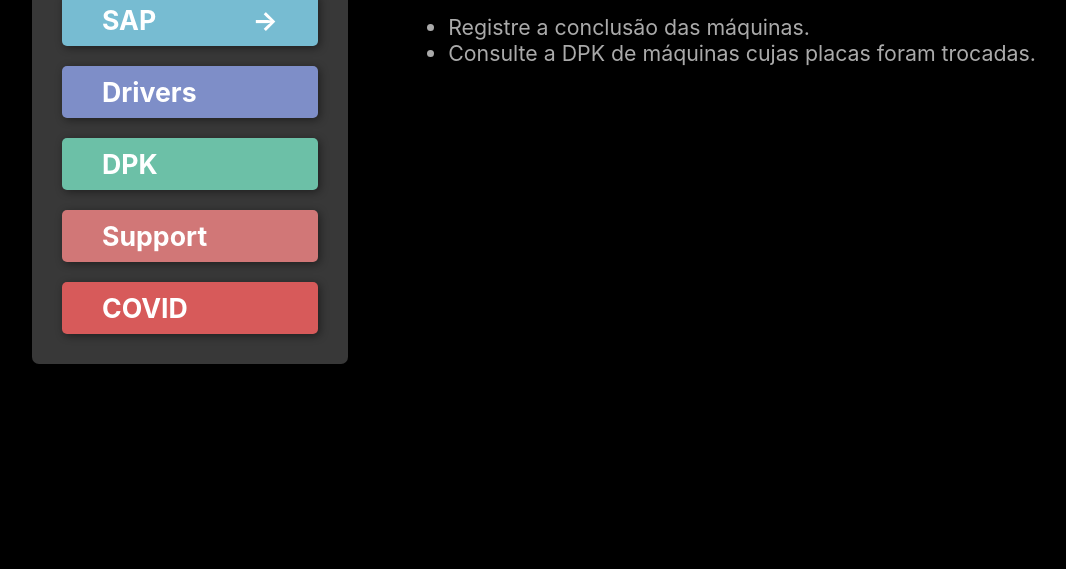
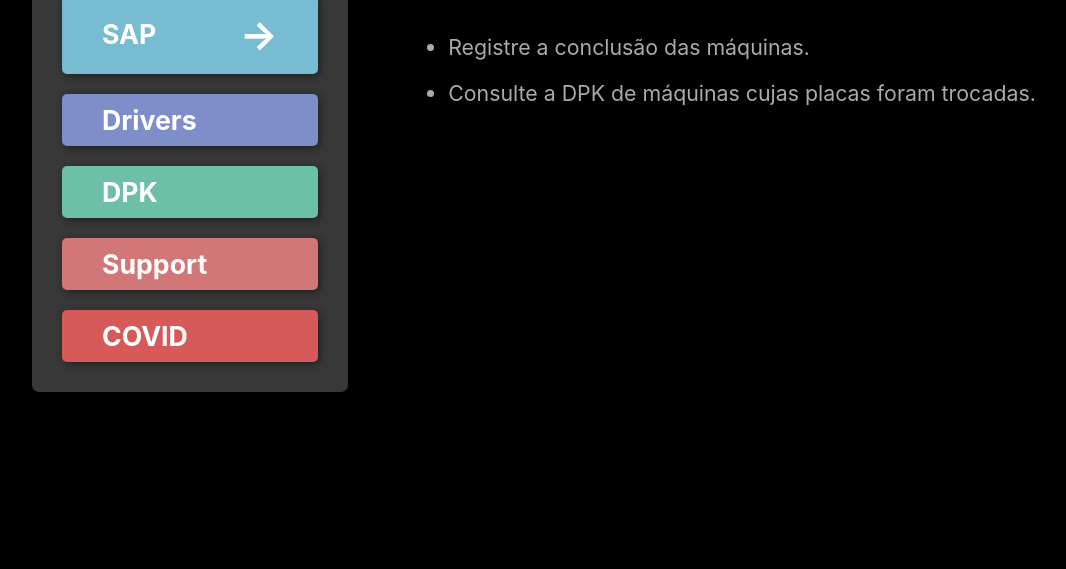
Before and after one commit to AlexsanderKevin/important-links, a website: page public/index.html in a window 1280 px wide. Shown: the part 231-800 px from the top of the page, without its empty margins (61-1127 px from the left). Drawn offline with Linux system fonts and the light colour scheme.

Commit message:
serving files

```diff
--- a/assets/css/style.css
+++ b/public/assets/css/style.css
@@ -40,6 +40,7 @@
 a{
     display: flex;
     justify-content: space-between;
+    align-items: center;
     padding: 10px 40px;
     background-color: rgb(37, 37, 37);
     font-size: 20pt;
@@ -55,6 +56,11 @@
 
 a div{
     display: none;
+    font-size: 30pt;
+}
+
+a.active{
+    height: 60px;
 }
 
 a.active div{
@@ -73,12 +79,18 @@
     flex-direction: column;
     justify-content: center;
     align-items: center;
+    animation: .5s slideToRight forwards;
     padding: 50px;
-    animation: .5s slideToRight forwards;
 }
 
 .description.active{
     display: flex;
+}
+
+.description-text{
+    display: flex;
+    flex-direction: column;
+    gap: 20px;
 }
 
 .description-text li{
@@ -86,11 +98,17 @@
     color: #aaa;
 }
 
+.description-header{
+    margin-bottom: 50px;
+}
+
 @keyframes slideToRight{
     from{
         transform: translate3d( -20px, 0, 0);
+        opacity: 0;
     }
     to{
         transform: translate3d(0,0,0);
+        opacity: 1;
     }
 }
--- a/index.html
+++ b/public/index.html
@@ -19,7 +19,10 @@
             style="background-color: #77BCD2;">
                 <span>SAP</span><div>→</div>
             </a>
-            <a href="" data-link='drivers' style="background-color: #7E8EC8;">
+            <a href="https://pcsupport.lenovo.com/br/pt/"
+            target="blank"
+            data-link='drivers'
+            style="background-color: #7E8EC8;">
                 <span>Drivers</span><div>→</div>
             </a>
             <a href="https://forms.office.com/Pages/ResponsePage.aspx?id=KAt9XPi9DEGqk03zcrFiAwL4ixDqRkBApsMQRJgiDkJUQUc1T0hGMVpUUlVQSVFEUlpLQ0dHRjNSSy4u"
```
Also changed, not shown: important-links.js (added, +9 -0 lines), package.json (added, +14 -0 lines), public/assets/js/script.js (renamed from assets/js/script.js), 2 other files.
